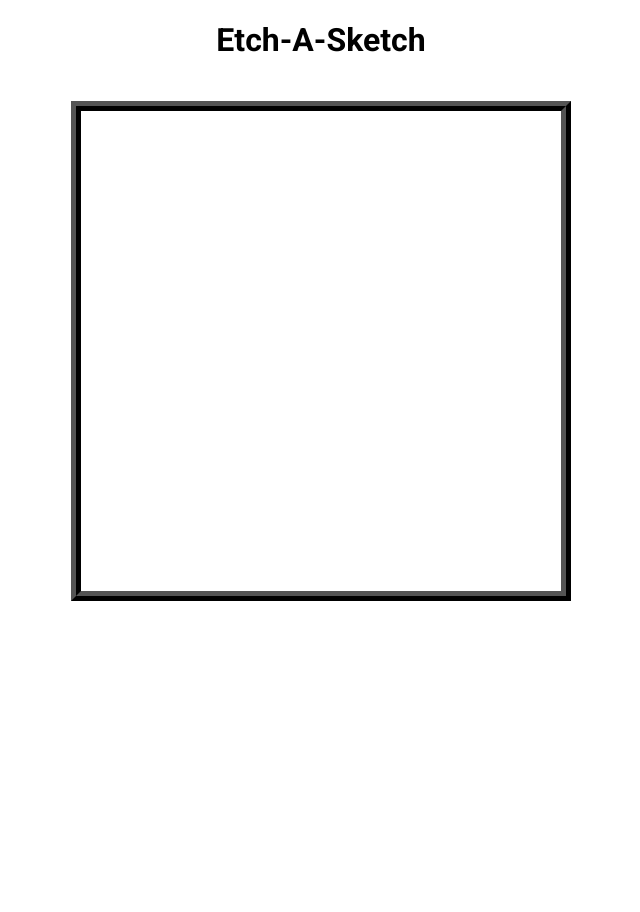
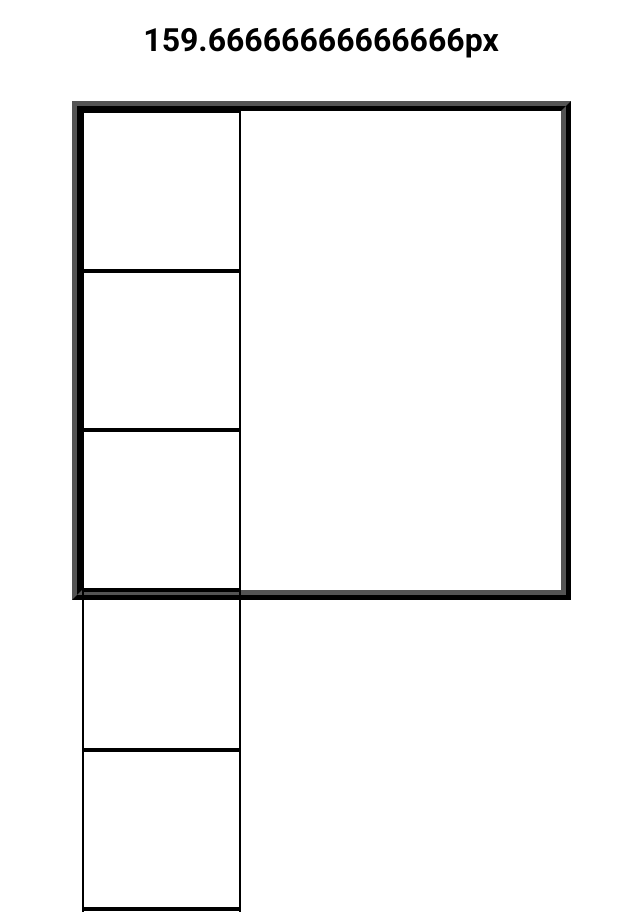
Before and after one commit to aish8la/Etch-a-Sketch, a plain HTML site: page index.html in a window 1280 px wide. Shown: the top 912 px of the page, without its empty margins (319-959 px from the left). Before the commit the page ends 800 px from the top, so only its background shows below. Drawn offline with Linux system fonts and the light colour scheme.

Commit message:
add code to draw grids using size of the container

```diff
--- a/scripts.js
+++ b/scripts.js
@@ -0,0 +1,52 @@
+let debugValue = 'change debugValue to display here';
+
+const sketchBox = document.querySelector('.sketchpad');
+let numberOfGridsPerAxis = 3;
+let sizeOfSketchBox = sketchBox.clientWidth;
+let totalNumberOfGrids = numberOfGridsPerAxis**2;
+let gridSize = `${sizeOfSketchBox / numberOfGridsPerAxis}px`;
+
+for (i = 1; i <= totalNumberOfGrids; i++) {
+    const grids = document.createElement('div');
+    const className = `grid-${i}`;
+    grids.classList.add('grids', className);
+    grids.setAttribute('style', `height: ${gridSize}; width: ${gridSize}`)
+    sketchBox.appendChild(grids);
+}
+
+
+//use this variable to display the needed value in the title of the page
+debugValue = gridSize;
+
+
+
+
+
+
+
+
+
+
+
+
+
+
+
+
+
+
+
+
+
+
+
+
+
+
+
+
+
+
+//for debugging purposes, remove after
+const debugTitle = document.querySelector('h1');
+debugTitle.textContent = debugValue
--- a/styles.css
+++ b/styles.css
@@ -2,6 +2,12 @@
 
 * {
     box-sizing: border-box;
+}
+
+body,
+.sketchpad {
+    margin: 0px;
+    padding: 0px;
 }
 
 body {
@@ -10,17 +16,17 @@
     align-items: center;
     flex-direction: column;
     font-family: Roboto, monospace, sans-serif;
-    margin: 0px;
-    padding: 0px;
     gap: 20px;
 }
 
+
+
 .sketchpad {
-    width: 500px;
-    height: 500px;
+    width: 499px;
+    height: 499px;
     border: 10px ridge black;
 }
 
-,grids {
+.grids {
     border: 2px solid black;
 }
```
